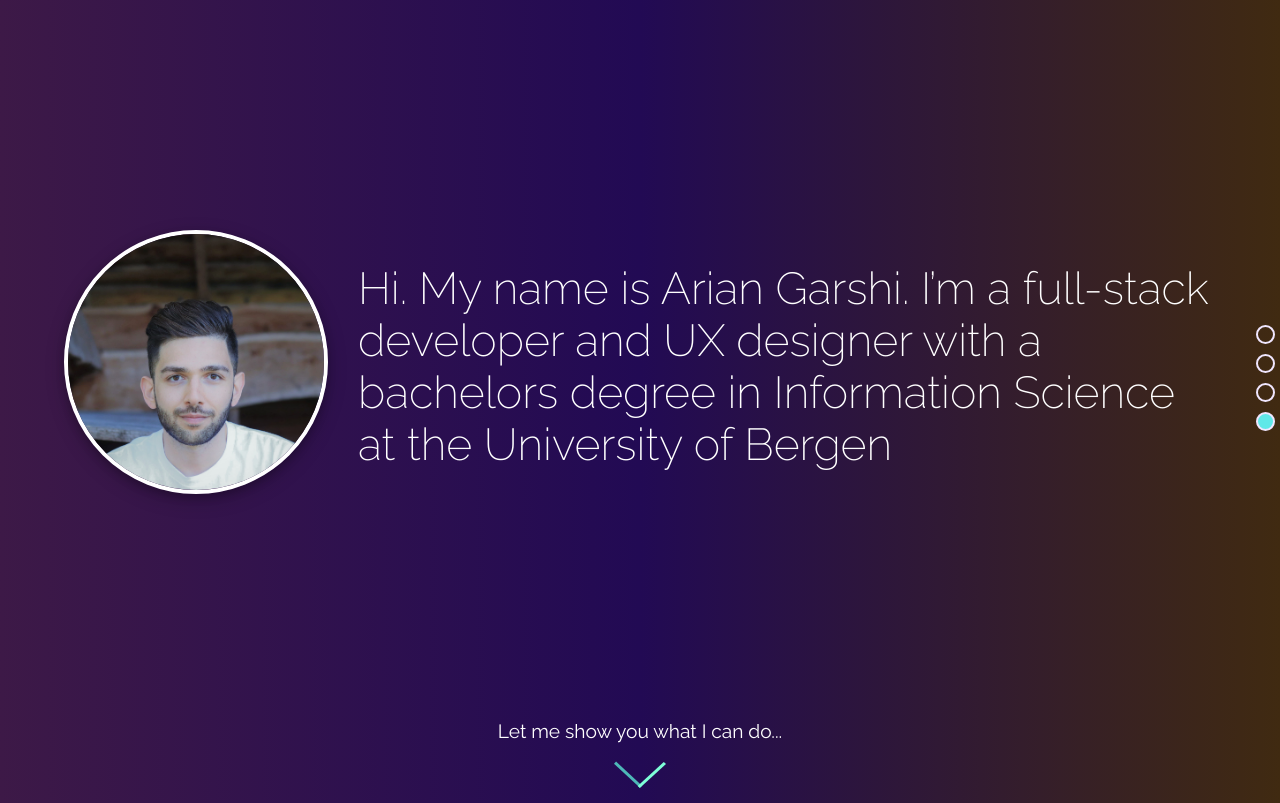
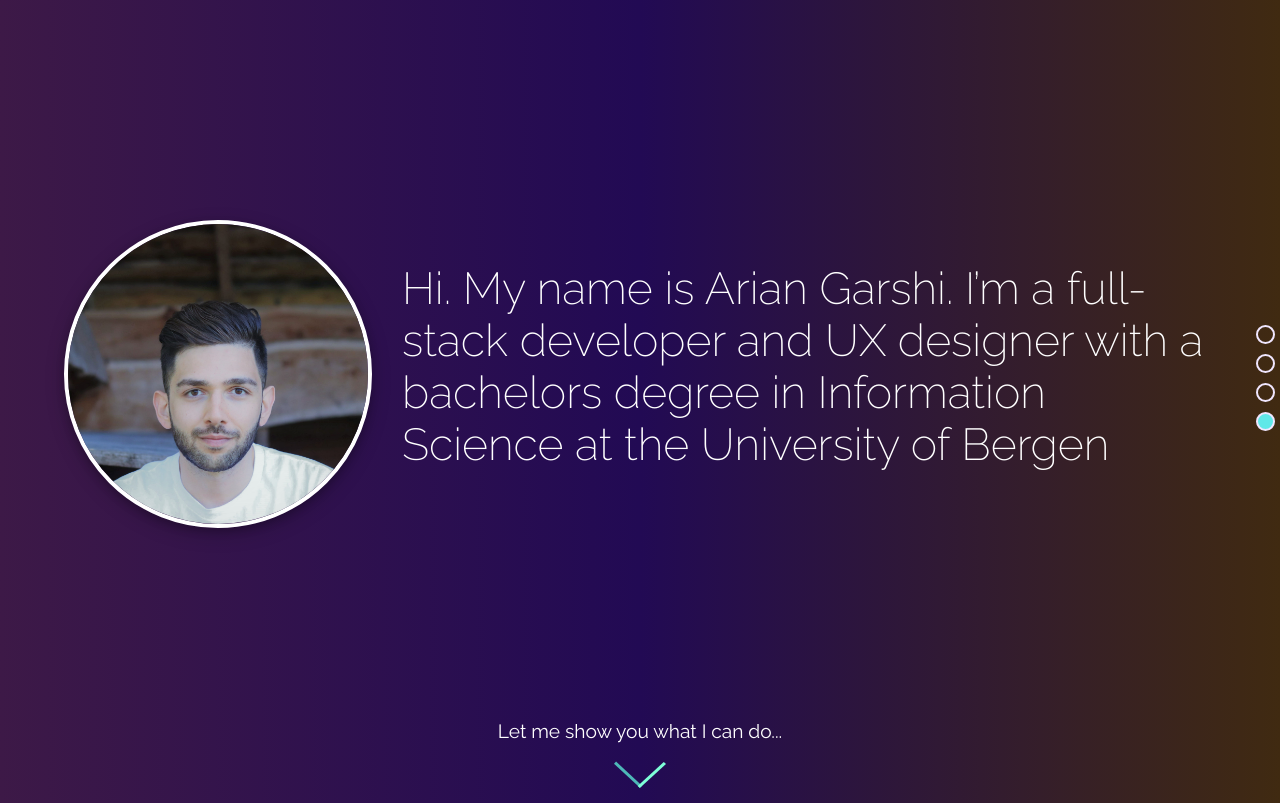
Before and after one commit to AryanGharshi/Arian.github.io, a plain HTML site: page index.html in a window 1280 px wide. Shown: the top 803 px of the page. Drawn offline with nearby package versions, Linux system fonts and the light colour scheme.

```diff
--- a/css/default_css.css
+++ b/css/default_css.css
@@ -98,13 +98,13 @@ li{
 /* illustration selectors */
 
 #portrait{
-    width: 20vw;
-    height: 20vw;
+    width: 300px;
+    height: 300px;
     border-radius: 50%;
     box-shadow: 0 4px 8px 0 rgba(0, 0, 0, 0.2), 0 6px 20px 0 rgba(0, 0, 0, 0.19);
     border: 4px white solid;
     position: relative;
-    top: 3vw;
+    top: 2.2vw;
 }
 
 .arrow{
```
